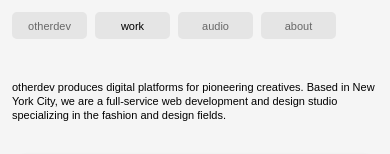
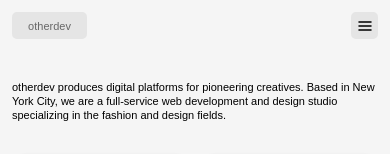
Before and after one commit to imossaidqadri/otherdev-v2, a Next.js app in the folder web/: page / in a window 390 px wide. Shown: the top 154 px of the page. Built offline with nearby package versions, Linux system fonts and the light colour scheme.

Commit message:
(feat): Introduce mobile breakpoint for homepage

```diff
--- a/web/src/app/page.tsx
+++ b/web/src/app/page.tsx
@@ -12,7 +12,7 @@
             otherdev produces digital platforms for pioneering creatives. Based in New York City, we are a full-service web development and design studio specializing in the fashion and design fields.
           </p>
         </div>
-        <div className="grid grid-cols-1 md:grid-cols-2 lg:grid-cols-4 gap-3">
+        <div className="grid grid-cols-2 md:grid-cols-3 lg:grid-cols-4 gap-3">
           {projects.map((project) => (
             <ProjectCard
               key={project.id}
--- a/web/src/components/navigation.tsx
+++ b/web/src/components/navigation.tsx
@@ -1,10 +1,52 @@
+"use client"
+
 import Link from "next/link"
+import { useState } from "react"
 import { cn } from "@/lib/utils"
 
 export function Navigation() {
+  const [isOpen, setIsOpen] = useState(false)
+
   return (
     <nav className="fixed top-0 left-0 right-0 z-50 pt-3 px-3">
-      <div className="flex items-center gap-2">
+      {/* Mobile Navigation - otherdev pill + hamburger */}
+      <div className="md:hidden flex items-center justify-between">
+        <Link
+          href="/"
+          className={cn(
+            "h-[27px] w-[75px] rounded-[5px] backdrop-blur-[1px] bg-[rgba(227,227,227,0.93)] flex items-center justify-center",
+            "text-[11px] font-normal leading-[14px] text-[#686868] transition-colors hover:text-black"
+          )}
+        >
+          otherdev
+        </Link>
+        <button
+          onClick={() => setIsOpen(!isOpen)}
+          className={cn(
+            "h-[27px] w-[27px] rounded-[5px] backdrop-blur-[1px] bg-[rgba(227,227,227,0.93)] flex items-center justify-center",
+            "text-black transition-colors"
+          )}
+          aria-label="Toggle menu"
+        >
+          <svg
+            width="16"
+            height="16"
+            viewBox="0 0 16 16"
+            fill="none"
+            xmlns="http://www.w3.org/2000/svg"
+          >
+            <path
+              d="M2 4h12M2 8h12M2 12h12"
+              stroke="currentColor"
+              strokeWidth="1.5"
+              strokeLinecap="round"
+            />
+          </svg>
+        </button>
+      </div>
+
+      {/* Tablet/Desktop Navigation */}
+      <div className="hidden md:flex items-center gap-2">
         <Link
           href="/"
           className={cn(
@@ -42,6 +84,55 @@
           about
         </Link>
       </div>
+
+
+      {/* Mobile Menu */}
+      {isOpen && (
+        <div className="md:hidden fixed inset-0 top-[42px] bg-neutral-100 z-40">
+          <div className="flex flex-col gap-2 p-3">
+            <Link
+              href="/"
+              onClick={() => setIsOpen(false)}
+              className={cn(
+                "h-[40px] rounded-[5px] backdrop-blur-[1px] bg-[rgba(227,227,227,0.93)] flex items-center px-4",
+                "text-[14px] font-normal text-[#686868] transition-colors hover:text-black"
+              )}
+            >
+              otherdev
+            </Link>
+            <Link
+              href="/work"
+              onClick={() => setIsOpen(false)}
+              className={cn(
+                "h-[40px] rounded-[5px] backdrop-blur-[1px] bg-[rgba(227,227,227,0.93)] flex items-center px-4",
+                "text-[14px] font-normal text-black transition-colors hover:text-black"
+              )}
+            >
+              work
+            </Link>
+            <Link
+              href="/audio"
+              onClick={() => setIsOpen(false)}
+              className={cn(
+                "h-[40px] rounded-[5px] backdrop-blur-[1px] bg-[rgba(227,227,227,0.93)] flex items-center px-4",
+                "text-[14px] font-normal text-[#686868] transition-colors hover:text-black"
+              )}
+            >
+              audio
+            </Link>
+            <Link
+              href="/about"
+              onClick={() => setIsOpen(false)}
+              className={cn(
+                "h-[40px] rounded-[5px] backdrop-blur-[1px] bg-[rgba(227,227,227,0.93)] flex items-center px-4",
+                "text-[14px] font-normal text-[#686868] transition-colors hover:text-black"
+              )}
+            >
+              about
+            </Link>
+          </div>
+        </div>
+      )}
     </nav>
   )
 }
```
